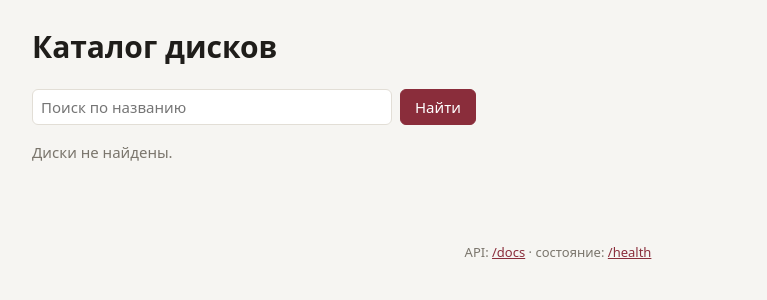
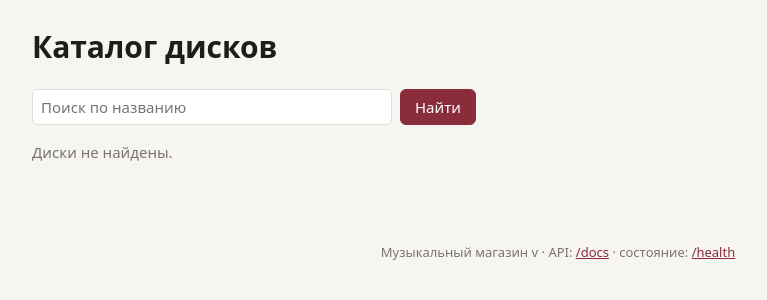
Before and after one commit to bkanc115/music-store, a FastAPI app: page / in a window 1280 px wide. Shown: the part 48-348 px from the top of the page, without its empty margins (82-849 px from the left). Run offline with FastAPI, Linux system fonts and the light colour scheme.

Commit message:
feat: версия приложения в подвале страницы (#5)

```diff
--- a/app/templates/base.html
+++ b/app/templates/base.html
@@ -25,7 +25,7 @@
 <main>
   {% block content %}{% endblock %}
 </main>
-<footer>API: <a href="/docs">/docs</a> · состояние: <a href="/health">/health</a></footer>
+<footer>Музыкальный магазин v{{ app_version }} · API: <a href="/docs">/docs</a> · состояние: <a href="/health">/health</a></footer>
 <script src="/static/app.js"></script>
 </body>
 </html>
```
